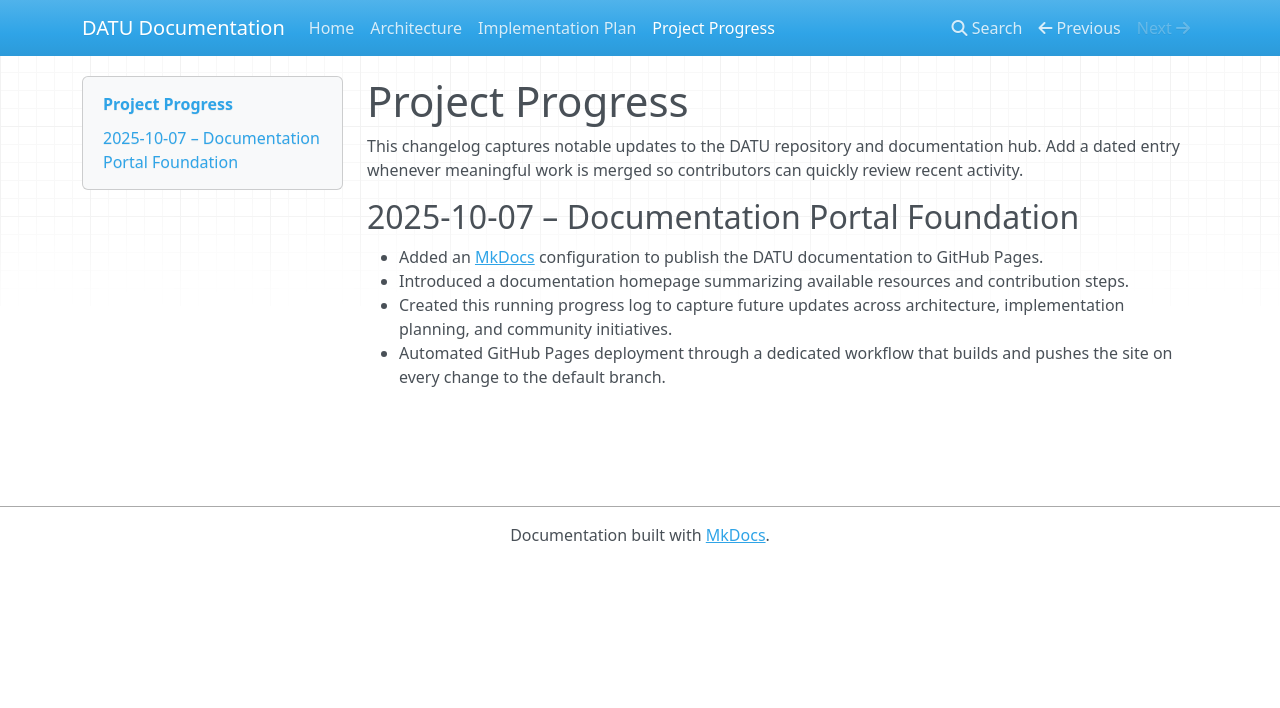
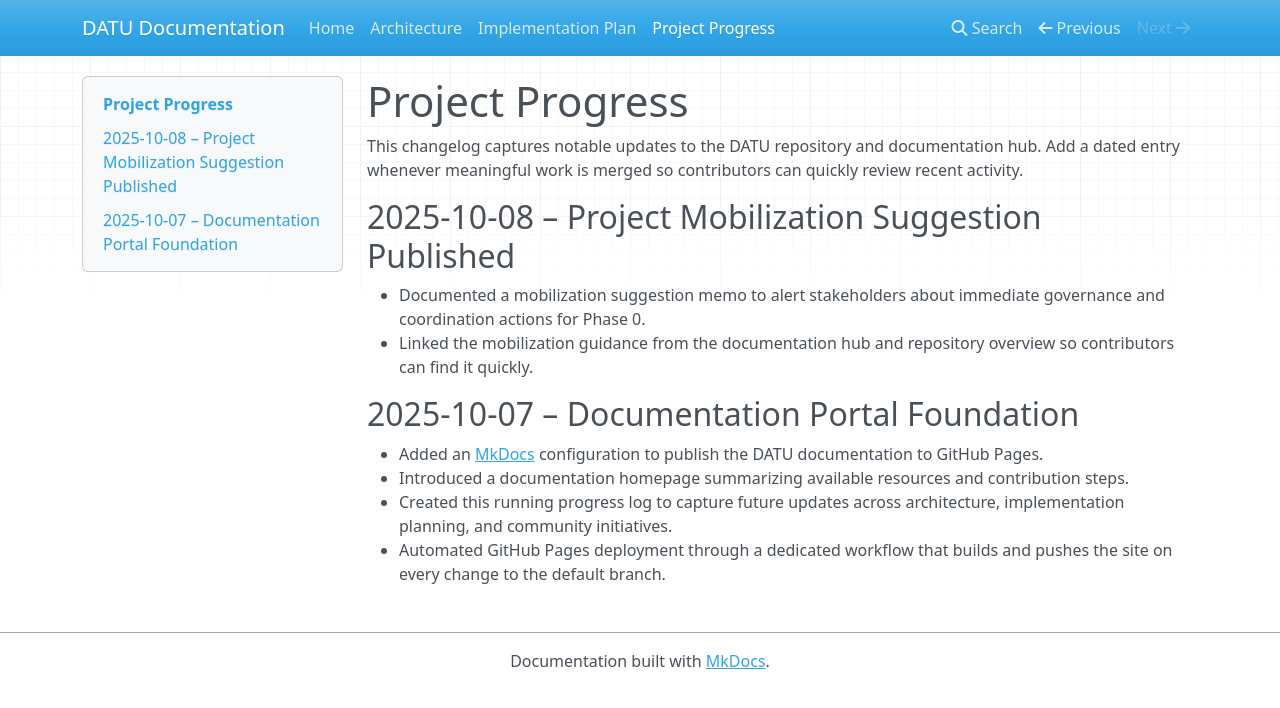
Before and after one commit to greenarmor/datu, an MkDocs documentation site: the page built from docs/project-progress.md, in a window 1280 px wide. Shown: the top 708 px of the page. Built offline with MkDocs 1.6.1, drawn with Linux system fonts in a browser that asks for light colours; nearby versions of some CDN libraries.

Commit message:
diff --git a/docs/project-progress.md b/docs/project-progress.md index 20b3180d7c867e75c2a5cef2913b4212514e7c15..d828c8315ab5016ccd10fc6810648c1f26cc7cc8 100644 --- a/docs/project-progress.md +++ b/docs/project-progress.md @@ -1,13 +1,18 @@  # Project Progress
 This changelog captures notable updates to the DATU repository and documentation hub. Add a dated entry whenever meaningful
 work is merged so contributors can quickly review recent activity.

+## 2025-10-08 – Project Mobilization Suggestion Published
+
+- Documented a mobilization suggestion memo to alert stakeholders about immediate governance and coordination actions for Phase 0.
+- Linked the mobilization guidance from the documentation hub and repository overview so contributors can find it quickly.
+
 ## 2025-10-07 – Documentation Portal Foundation

 - Added an [MkDocs](https://www.mkdocs.org/) configuration to publish the DATU documentation to GitHub Pages.
 - Introduced a documentation homepage summarizing available resources and contribution steps.
 - Created this running progress log to capture future updates across architecture, implementation planning, and community
   initiatives.
 - Automated GitHub Pages deployment through a dedicated workflow that builds and pushes the site on every change to the default
   branch.

```diff
--- a/docs/project-progress.md
+++ b/docs/project-progress.md
@@ -2,6 +2,11 @@
 
 This changelog captures notable updates to the DATU repository and documentation hub. Add a dated entry whenever meaningful
 work is merged so contributors can quickly review recent activity.
+
+## 2025-10-08 – Project Mobilization Suggestion Published
+
+- Documented a mobilization suggestion memo to alert stakeholders about immediate governance and coordination actions for Phase 0.
+- Linked the mobilization guidance from the documentation hub and repository overview so contributors can find it quickly.
 
 ## 2025-10-07 – Documentation Portal Foundation
 
```
Also changed, not shown: README.md (+1 -0 lines), docs/index.md (+1 -0 lines), docs/project-mobilization.md (added, +22 -0 lines).
